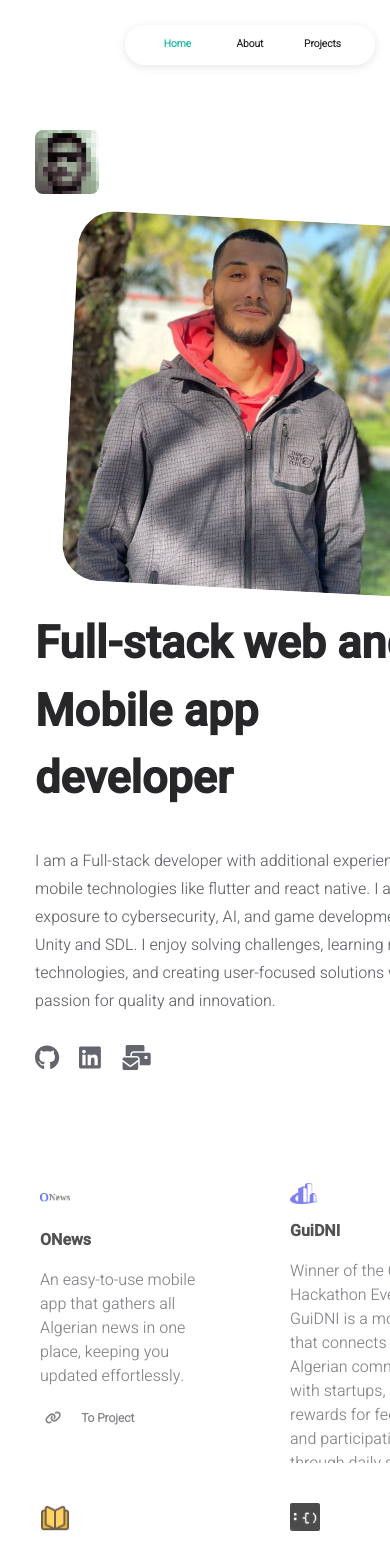
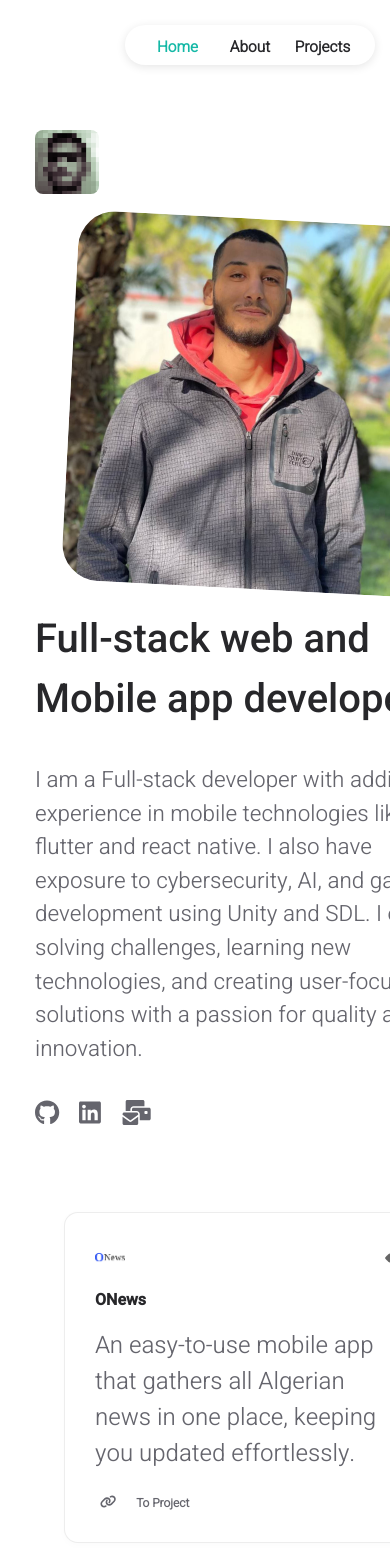
Before and after one commit to t-88/Portfolio, a React (Create React App) app: page / in a window 390 px wide. Shown: the top 1548 px of the page. Built offline with nearby package versions, Linux system fonts and the light colour scheme.

Commit message:
Work on responsiveness

```diff
--- a/src/app.css
+++ b/src/app.css
@@ -52,15 +52,15 @@
 	color: var(--primary-color);
 	font-family: var(--secondary-font);
 	font-size: 45px;
-	font-weight: 700;
+	font-weight: 500;
 	width: 70%;
 }
 
 .subtitle {
 	padding-top: 10px;
 	color: var(--secondary-color);
-	font-size: 16px;
-	line-height: 28px;
+	/* font-size: 24px; */
+	/* line-height: 28px; */
 	width: 70%;
 	margin-top: 25px;
 }
@@ -200,4 +200,13 @@
 		flex-direction: column;
 	}
 
+
+	.event-item img {
+		width: 100%;
+	}
+
+	.title {
+		font-size: 40px;
+	}
+
 }
--- a/src/components/projects/project.jsx
+++ b/src/components/projects/project.jsx
@@ -8,25 +8,33 @@ import GlobalContext, { globalData } from "../../state/global-context";
 
 const Project = ({ project }) => {
   const gCtx = useContext(GlobalContext);
+  const DESCRIPTION_LIMIT = 200; // Set your character limit here
+
+  const truncateDescription = (text, limit) => {
+    return text.length > limit ? text.slice(0, limit) + "..." : text;
+  };
 
   function onClickProject() {
-		gCtx.setGlobalData({ popupData : project, showPopup : true });
+    gCtx.setGlobalData({ popupData: project, showPopup: true });
   }
+
   return (
     <React.Fragment>
       <div className="project">
-				<div className="cursor-pointer" onClick={onClickProject}>
-					<div className="project-container">
-						<div className="project-logo">
-							<img className="rounded-sm" src={project.logo} alt="logo" />
+        <div className="cursor-pointer h-full" onClick={onClickProject}>
+          <div className="project-container h-full flex flex-col">
+            <div className="project-logo flex justify-between items-center w-full">
+              <img className="rounded-sm" style={{maxWidth:"30px"}} src={project.logo} alt="logo" />
+              <img className="rounded-sm opacity-60"  style={{maxWidth:"20px"}} src="../eye.png" alt="view" />
             </div>
             <div className="project-title">{project.title}</div>
-						<div className="project-description">{project.description}</div>
-						<div className="project-link">
+            <div className="project-description">
+              {truncateDescription(project.description, DESCRIPTION_LIMIT)}
+            </div>
+            <div className="project-link flex-1 items-end" style={{alignItems: "end"}}>
               <div className="project-link-icon">
                 <FontAwesomeIcon icon={faLink} />
               </div>
-
               <div className="project-link-text">To Project</div>
             </div>
           </div>
--- a/src/components/projects/styles/allProjects.css
+++ b/src/components/projects/styles/allProjects.css
@@ -4,8 +4,9 @@
 	align-items: stretch;
 	padding-top: 30px;
 	padding-bottom: 30px;
-	margin-left: -35px;
-	margin-right: -35px;
+	margin-left: -30px;
+	margin-right: -30px;
+
 }
 
 .all-projects-project {
@@ -13,10 +14,20 @@
 	box-sizing: border-box;
 	padding: 10px;
 	overflow: hidden;
+
+
+
 }
 
-@media (max-width: 600px) {
+
+
+@media (max-width: 768px) {
 	.all-projects-project {
-		width: calc(100% / 2);
+		width: calc(80% );
+	}
+	.all-projects-container {
+
+		flex-direction: column;
+		align-items: center;
 	}
 }
--- a/src/components/projects/styles/project.css
+++ b/src/components/projects/styles/project.css
@@ -1,10 +1,14 @@
 @import "../../../data/styles.css";
 
 .project {
-	mix-blend-mode: normal;
+	background: white;
+
 	border-radius: 20px;
-	opacity: 0.8;
 	height: 100%;
+
+	border: 1px solid #00000012;
+    border-radius: 14px;
+    box-shadow: 0 2px 8px rgb(0 0 0 / 2%);
 }
 
 .project a {
@@ -27,7 +31,6 @@
 }
 
 .project-logo {
-	width: 30px;
 }
 
 .project-logo img {
@@ -67,6 +70,6 @@
 
 @media (max-width: 600px) {
 	.project {
-		height: 300px;
+		/* height: 300px; */
 	}
 }
--- a/src/data/seo.js
+++ /dev/null
@@ -1,38 +0,0 @@
-const SEO = [
-	{
-		page: "home",
-		description:
-			"I am a backend developer with expertise in Node.js. I have experience in building scalable, secure and reliable web applications using various frameworks and technologies.",
-		keywords: ["Tharindu", "Tharindu N", "Tharindu Nayanajith"],
-	},
-
-	{
-		page: "about",
-		description:
-			"I am a backend developer with expertise in Node.js. I have experience in building scalable, secure and reliable web applications using various frameworks and technologies.",
-		keywords: ["Tharindu", "Tharindu N", "Tharindu Nayanajith"],
-	},
-
-	{
-		page: "articles",
-		description:
-			"Chronological collection of my long-form thoughts on programming, leadership, product design, and more.",
-		keywords: ["Tharindu", "Tharindu N", "Tharindu Nayanajith"],
-	},
-
-	{
-		page: "projects",
-		description:
-			"I've worked on a variety of projects over the years and I'm proud of the progress I've made. Many of these projects are open-source and available for others to explore and contribute to.",
-		keywords: ["Tharindu", "Tharindu N", "Tharindu Nayanajith"],
-	},
-
-	{
-		page: "contact",
-		description:
-			"If you're interested in collaborating on a project, feel free to reach out to me. I'm always open to new ideas and opportunities.",
-		keywords: ["Tharindu", "Tharindu N", "Tharindu Nayanajith"],
-	},
-];
-
-export default SEO;
--- a/src/index.css
+++ b/src/index.css
@@ -9,6 +9,7 @@
 #root {
 	position: relative;
 }
+
 body {
 	margin: 0;
 	font-family: var(--primary-font);
@@ -17,7 +18,81 @@ body {
 	min-width: 500px;
 }
 
+
 code {
 	font-family: source-code-pro, Menlo, Monaco, Consolas, "Courier New",
 		monospace;
 }
+
+
+#root {
+	font-size: 16px;
+}
+
+body {
+	font-size: 1rem;
+	line-height: 1.5;
+}
+
+h1 {
+	font-size: 2.5rem;
+}
+
+h2 {
+	font-size: 2rem;
+}
+
+h3 {
+	font-size: 1.75rem;
+}
+
+p {
+	font-size: 1rem;
+}
+
+.subtitle {
+	font-size: 1.2rem;
+
+}
+
+
+@media (max-width: 768px) {
+	#root {
+		font-size: 20px;
+	}
+
+	h1 {
+		font-size: 2rem;
+	}
+
+	h2 {
+		font-size: 1.75rem;
+	}
+
+	h3 {
+		font-size: 1.5rem;
+	}
+
+	.subtitle {
+		font-size: 1.4rem;
+
+	}
+}
+
+@media (max-width: 480px) {
+	#root {
+		font-size: 24px;
+	}
+
+	h1 {
+		font-size: 1.75rem;
+	}
+
+	h2 {
+		font-size: 1.5rem;
+	}
+
+	h3 {
+		font-size: 1.25rem;
+	}
+}
--- a/src/pages/about.jsx
+++ b/src/pages/about.jsx
@@ -7,7 +7,6 @@ import Logo from "../components/common/logo";
 import Socials from "../components/about/socials";
 
 import INFO from "../data/user";
-import SEO from "../data/seo";
 
 import "./styles/about.css";
 
@@ -16,19 +15,12 @@ const About = () => {
 		window.scrollTo(0, 0);
 	}, []);
 
-	const currentSEO = SEO.find((item) => item.page === "about");
-
-
 
 	return (
 		<React.Fragment>
 			<Helmet>
 				<title>{`About | ${INFO.main.title}`}</title>
-				<meta name="description" content={currentSEO.description} />
-				<meta
-					name="keywords"
-					content={currentSEO.keywords.join(", ")}
-				/>
+
 			</Helmet>
 
 			<div className="page-content">
--- a/src/pages/articles.jsx
+++ b/src/pages/articles.jsx
@@ -7,7 +7,6 @@ import Logo from "../components/common/logo";
 import Article from "../components/articles/article";
 
 import INFO from "../data/user";
-import SEO from "../data/seo";
 import myArticles from "../data/articles";
 
 import "./styles/articles.css";
@@ -17,17 +16,11 @@ const Articles = () => {
 		window.scrollTo(0, 0);
 	}, []);
 
-	const currentSEO = SEO.find((item) => item.page === "articles");
 
 	return (
 		<React.Fragment>
 			<Helmet>
 				<title>{`Articles | ${INFO.main.title}`}</title>
-				<meta name="description" content={currentSEO.description} />
-				<meta
-					name="keywords"
-					content={currentSEO.keywords.join(", ")}
-				/>
 			</Helmet>
 
 			<div className="page-content">
--- a/src/pages/contact.jsx
+++ b/src/pages/contact.jsx
@@ -7,7 +7,6 @@ import Logo from "../components/common/logo";
 import Socials from "../components/about/socials";
 
 import INFO from "../data/user";
-import SEO from "../data/seo";
 
 import "./styles/contact.css";
 
@@ -16,17 +15,11 @@ const Contact = () => {
 		window.scrollTo(0, 0);
 	}, []);
 
-	const currentSEO = SEO.find((item) => item.page === "contact");
 
 	return (
 		<React.Fragment>
 			<Helmet>
 				<title>{`Contact | ${INFO.main.title}`}</title>
-				<meta name="description" content={currentSEO.description} />
-				<meta
-					name="keywords"
-					content={currentSEO.keywords.join(", ")}
-				/>
 			</Helmet>
 
 			<div className="page-content">
--- a/src/pages/homepage.jsx
+++ b/src/pages/homepage.jsx
@@ -19,7 +19,6 @@ import Works from "../components/homepage/works";
 import AllProjects from "../components/projects/allProjects";
 
 import INFO from "../data/user";
-import SEO from "../data/seo";
 import myArticles from "../data/articles";
 
 import "./styles/homepage.css";
@@ -57,7 +56,6 @@ const Homepage = () => {
 		return () => window.removeEventListener("scroll", handleScroll);
 	}, [logoSize, oldLogoSize]);
 
-	const currentSEO = SEO.find((item) => item.page === "home");
 
 	const logoStyle = {
 		display: "flex",
@@ -73,11 +71,6 @@ const Homepage = () => {
 		<React.Fragment>
 			<Helmet>
 				<title>{INFO.main.title}</title>
-				<meta name="description" content={currentSEO.description} />
-				<meta
-					name="keywords"
-					content={currentSEO.keywords.join(", ")}
-				/>
 			</Helmet>
 
 			<div className="page-content">
@@ -92,13 +85,13 @@ const Homepage = () => {
 					<div className="homepage-container">
 						<div className="homepage-first-area">
 							<div className="homepage-first-area-left-side">
-								<div className="title homepage-title">
+								<p className="title homepage-title">
 									{INFO.homepage.title}
-								</div>
+								</p>
 
-								<div className="subtitle homepage-subtitle">
+								<p className="subtitle homepage-subtitle">
 									{INFO.homepage.description}
-								</div>
+								</p>
 							</div>
 
 							<div className="homepage-first-area-right-side">
--- a/src/pages/projects.jsx
+++ b/src/pages/projects.jsx
@@ -7,7 +7,6 @@ import Logo from "../components/common/logo";
 import AllProjects from "../components/projects/allProjects";
 
 import INFO from "../data/user";
-import SEO from "../data/seo";
 
 import "./styles/projects.css";
 
@@ -16,17 +15,11 @@ const Projects = () => {
 		window.scrollTo(0, 0);
 	}, []);
 
-	const currentSEO = SEO.find((item) => item.page === "projects");
 
 	return (
 		<React.Fragment>
 			<Helmet>
 				<title>{`Projects | ${INFO.main.title}`}</title>
-				<meta name="description" content={currentSEO.description} />
-				<meta
-					name="keywords"
-					content={currentSEO.keywords.join(", ")}
-				/>
 			</Helmet>
 
 			<div className="page-content">
--- a/src/pages/styles/about.css
+++ b/src/pages/styles/about.css
@@ -109,7 +109,9 @@
 @media (max-width: 600px) {
 	.about-container {
 		padding-top: 120px;
+
 	}
+
 
 	.about-image-container {
 		width: 80%;
```
Also changed, not shown: public/eye.png (added), 1 other file (tests, documents, lock files or other folders). Lines whose indentation alone changed are shown as unchanged.
